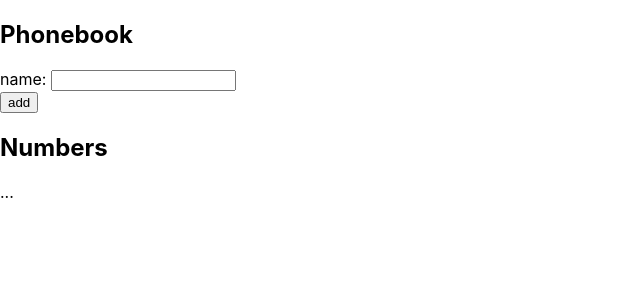
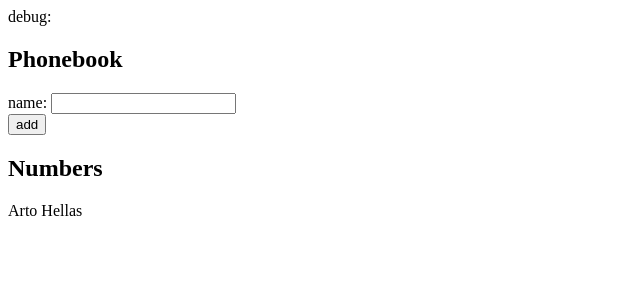
Before and after one commit to yunyunliu/phonebookFrontend, a React (Create React App) app: page / in a window 1280 px wide. Shown: the top 300 px of the page, without its empty margins (0-640 px from the left). Built offline with nearby package versions, Linux system fonts and the light colour scheme.

Commit message:
display names in persons array as a list

```diff
--- a/src/App.js
+++ b/src/App.js
@@ -1,13 +1,14 @@
 import React, { useState } from 'react'
 
 const App = () => {
-  const [ persons, setPersons] = useState([
+  const [ persons, setPersons] = useState([ // person is an object!!!
     { name: 'Arto Hellas' }
   ])
   const [ newName, setNewName ] = useState('')
 
   return (
     <div>
+      <div>debug: {newName}</div>
       <h2>Phonebook</h2>
       <form>
         <div>
@@ -18,9 +19,16 @@
         </div>
       </form>
       <h2>Numbers</h2>
-      ...
+     {persons.map(person => <p key={person.name}>{person.name}</p>)}
     </div>
   )
 }
 
 export default App
+
+// get app to render persons state
+
+// add names to list:
+//1. text input will have an onChange handler to set user input to newName state
+//2. button element will have an onClick handler that adds the value in newName //into the persons array
+// array.map() used to render array of names
--- a/src/index.css
+++ /dev/null
@@ -1,13 +0,0 @@
-body {
-  margin: 0;
-  font-family: -apple-system, BlinkMacSystemFont, 'Segoe UI', 'Roboto', 'Oxygen',
-    'Ubuntu', 'Cantarell', 'Fira Sans', 'Droid Sans', 'Helvetica Neue',
-    sans-serif;
-  -webkit-font-smoothing: antialiased;
-  -moz-osx-font-smoothing: grayscale;
-}
-
-code {
-  font-family: source-code-pro, Menlo, Monaco, Consolas, 'Courier New',
-    monospace;
-}
--- a/src/index.js
+++ b/src/index.js
@@ -1,6 +1,5 @@
 import React from 'react';
 import ReactDOM from 'react-dom';
-import './index.css';
 import App from './App';
 
 
```
